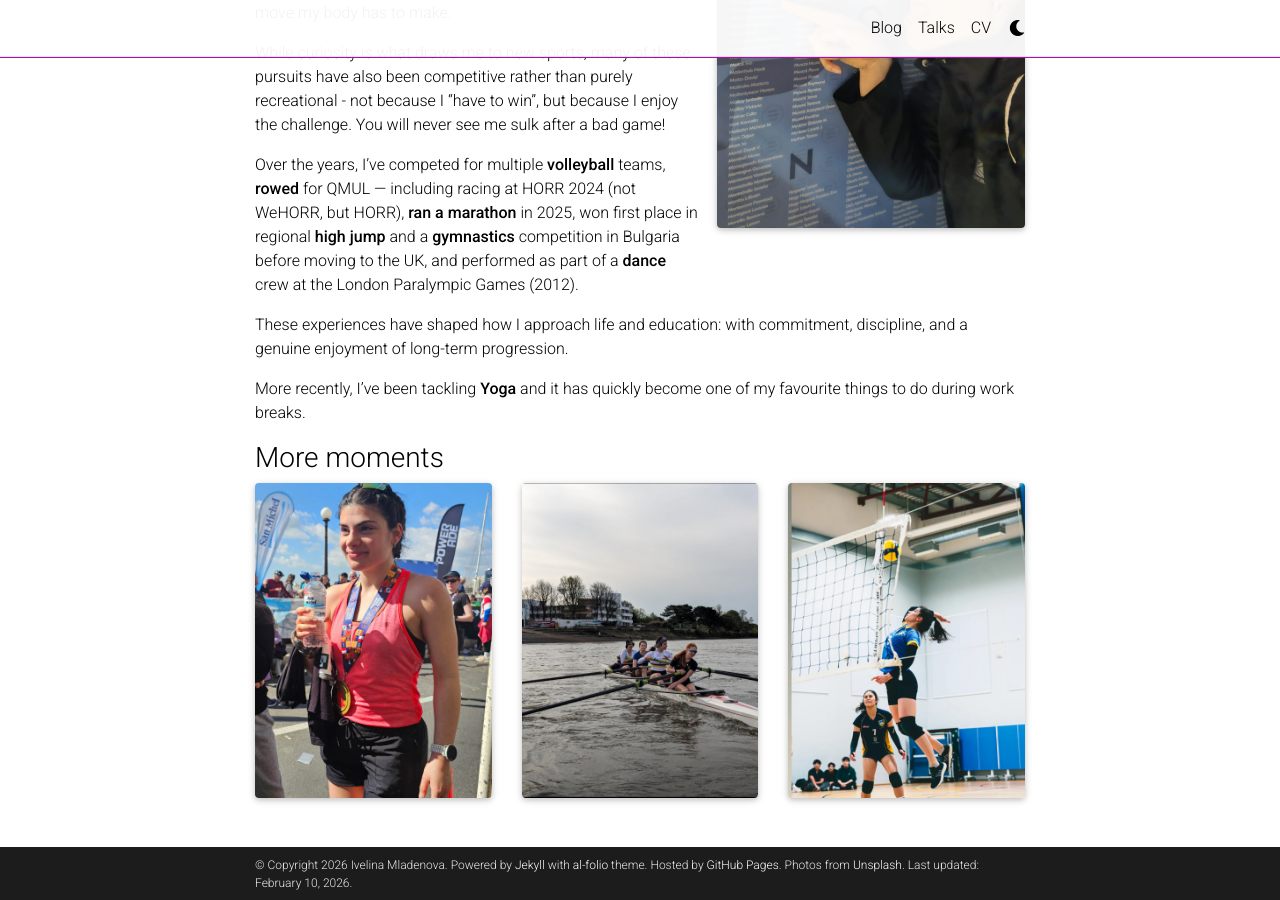
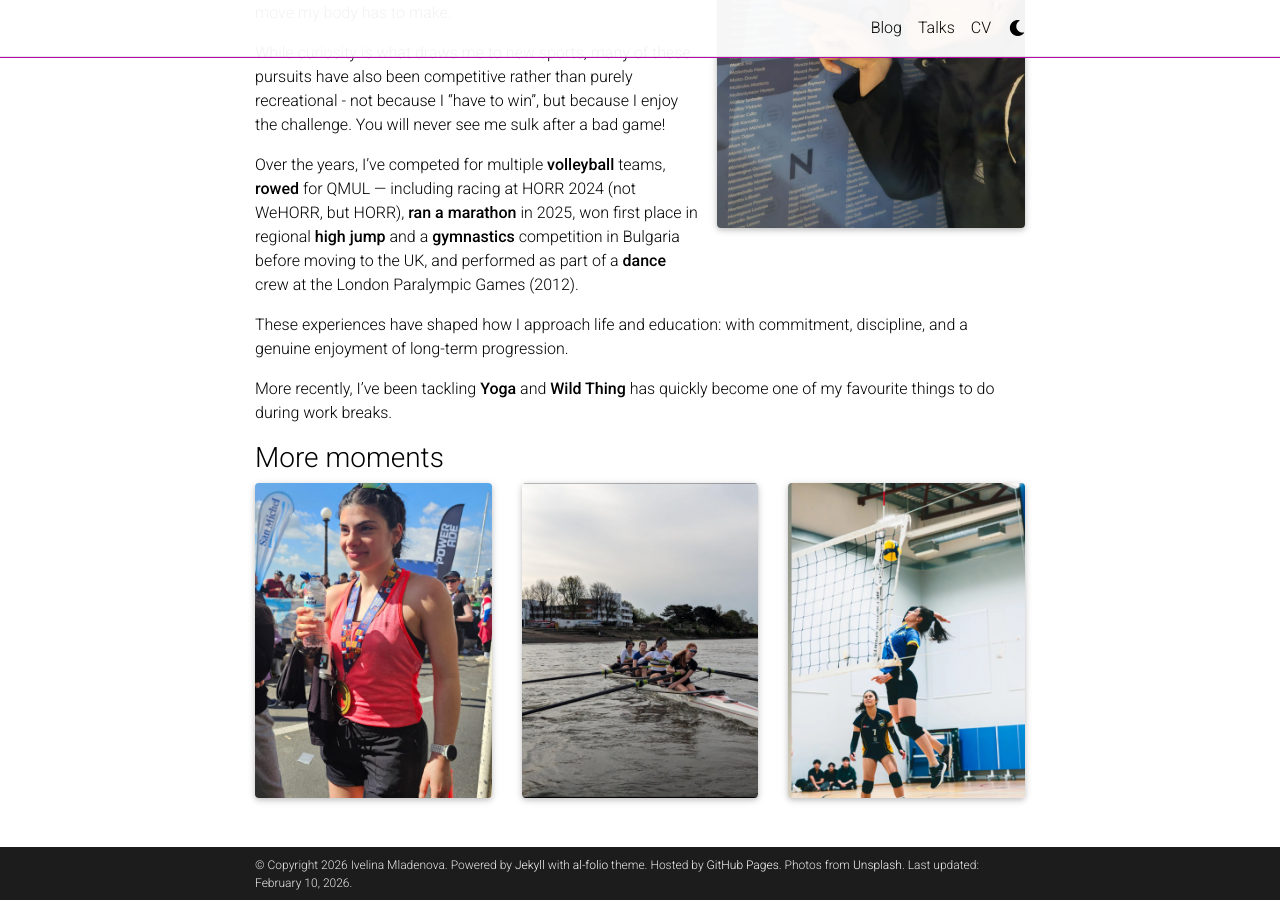
Before and after one commit to Ivelina0/Ivelina0.github.io, a Jekyll site: the page built from _pages/about.md, in a window 1280 px wide and 900 px high, scrolled down 1765 px. Built offline with Jekyll 4.4.1, drawn with Linux system fonts in a browser that asks for light colours; full-size pictures stand in for the smaller copies a plugin makes; comment, search, counter and statistics services are not loaded; a style sheet for code colours, icons or effects is not loaded.

Commit message:
Update about.md

```diff
--- a/_pages/about.md
+++ b/_pages/about.md
@@ -84,7 +84,7 @@
 
 These experiences have shaped how I approach life and education: with commitment, discipline, and a genuine enjoyment of long-term progression.
 
-More recently, I’ve been tackling **Yoga** and it has quickly become one of my favourite things to do during work breaks.
+More recently, I’ve been tackling **Yoga** and **Wild Thing** has quickly become one of my favourite things to do during work breaks.
 
 
 
```
